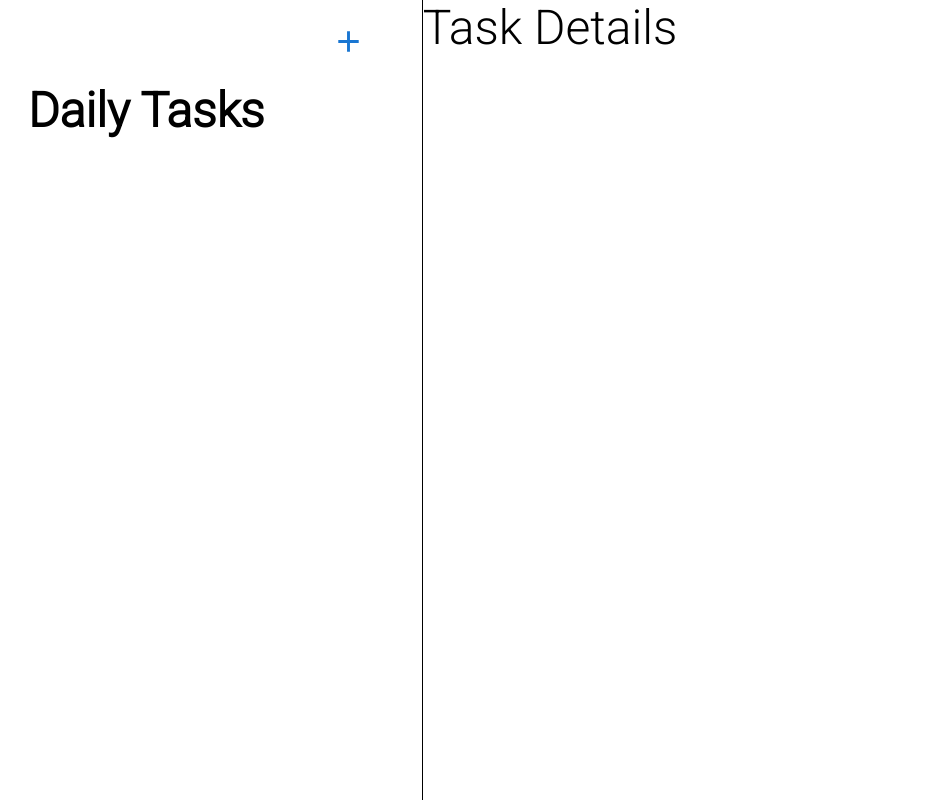
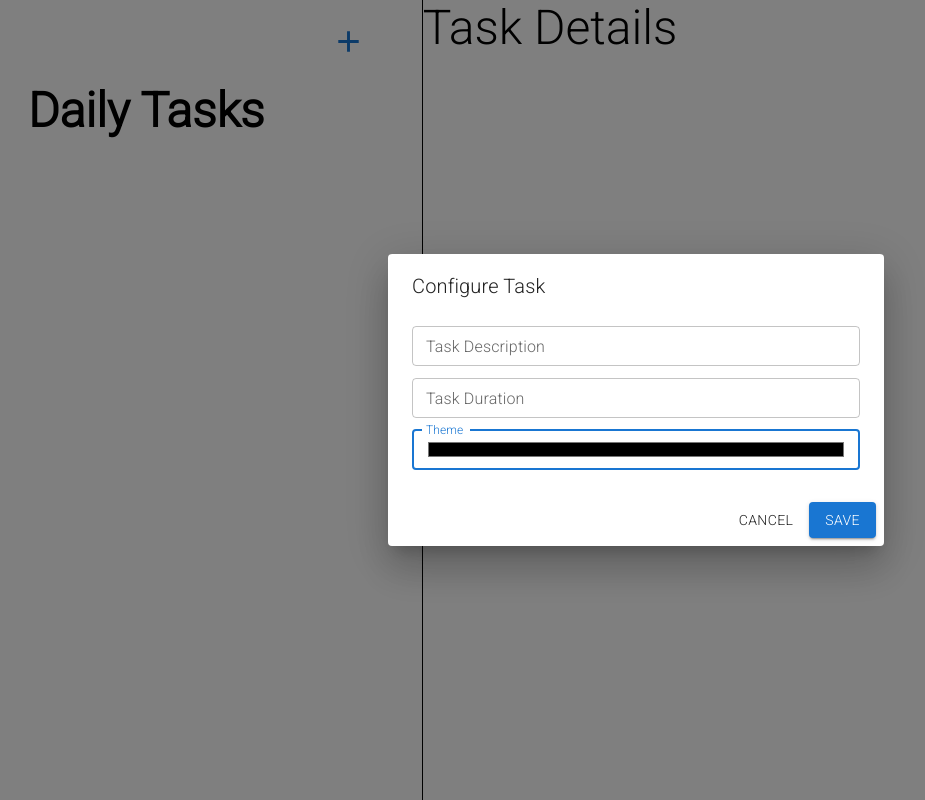
Before and after one commit to arkeds/daily-tasks, a Next.js app: page / in a window 1280 px wide. Both pictures are taken after a click on the button 352 px from the left and 41 px from the top of the page. Shown: the whole page, without its empty margins (4-929 px from the left). Built offline with nearby package versions, Linux system fonts and the light colour scheme.

Commit message:
Created DialogueContext and TaskDialogue Component

```diff
--- /dev/null
+++ b/src/components/pages/home/components/TaskDialogue/index.tsx
@@ -0,0 +1,61 @@
+import {
+  Dialog,
+  DialogTitle,
+  DialogContent,
+  DialogActions,
+  Button,
+  TextField,
+} from "@mui/material";
+import { FC, useContext } from "react";
+import { useDialogueContext } from "../../context/DialogContext";
+
+const TaskDialogue: FC = () => {
+  const { state, closeDialogue } = useDialogueContext();
+  return (
+    <Dialog open={state.visible}>
+      <DialogTitle>Configure Task</DialogTitle>
+      <DialogContent>
+        <TextField
+          autoFocus
+          margin="dense"
+          id="taskName"
+          label="Task Description"
+          type="text"
+          fullWidth
+          variant="outlined"
+          size="small"
+        />
+        <TextField
+          autoFocus
+          margin="dense"
+          id="taskDuration"
+          label="Task Duration"
+          type="number"
+          fullWidth
+          variant="outlined"
+          size="small"
+        />
+        <TextField
+          autoFocus
+          margin="dense"
+          id="taskTheme"
+          label="Theme"
+          type="color"
+          fullWidth
+          variant="outlined"
+          size="small"
+        />
+      </DialogContent>
+      <DialogActions>
+        <Button color="inherit" onClick={() => closeDialogue()}>
+          Cancel
+        </Button>
+        <Button variant="contained" color="primary" onClick={() => {}}>
+          Save
+        </Button>
+      </DialogActions>
+    </Dialog>
+  );
+};
+
+export default TaskDialogue;
--- a/src/components/pages/home/components/TasksList/index.tsx
+++ b/src/components/pages/home/components/TasksList/index.tsx
@@ -1,15 +1,17 @@
 import { Grid, Paper, Typography, IconButton } from "@mui/material";
 import AddIcon from "@mui/icons-material/Add";
 import styles from "./taskslist.module.scss";
+import { useDialogueContext } from "@/components/pages/home/context/DialogContext";
 const TasksList = () => {
-  const addTask = () => {
+  const { openDialogue } = useDialogueContext();
+  const open = () => {
     //@ Todo
     // Toggle Dialogue
   };
   return (
     <Grid item lg={4} className={styles.taskslist}>
       <div className={styles.actionContainer}>
-        <IconButton color="primary" onClick={() => addTask()}>
+        <IconButton color="primary" onClick={() => openDialogue()}>
           <AddIcon fontSize="large" />
         </IconButton>
       </div>
--- /dev/null
+++ b/src/components/pages/home/context/DialogContext/index.tsx
@@ -0,0 +1,71 @@
+import { createContext, FC, ReactNode, useContext, useReducer } from "react";
+
+interface IProps {
+  children: ReactNode;
+}
+
+interface IDialogueState {
+  visible: boolean;
+}
+
+interface IDialogueAction {
+  type: string;
+  payload?: any;
+}
+
+interface IDialogueContext {
+  state: IDialogueState;
+  closeDialogue: () => void;
+  openDialogue: () => void;
+}
+
+const initialState: IDialogueState = {
+  visible: false,
+};
+
+const DialogueContext = createContext<IDialogueContext | null>(null);
+
+export const DialogueContextProvider: FC<IProps> = ({ children }) => {
+  const [state, dispatch] = useReducer(
+    (state: IDialogueState, action: IDialogueAction) => {
+      const { type } = action;
+      switch (type) {
+        case "OPEN_DIALOGUE":
+          return {
+            ...state,
+            visible: true,
+          };
+        case "CLOSE_DIALOGUE":
+          return {
+            ...state,
+            visible: false,
+          };
+        default: {
+          return state;
+        }
+      }
+    },
+    initialState
+  );
+
+  const closeDialogue = () => {
+    dispatch({
+      type: "CLOSE_DIALOGUE",
+    });
+  };
+
+  const openDialogue = () => {
+    dispatch({
+      type: "OPEN_DIALOGUE",
+    });
+  };
+  return (
+    <DialogueContext.Provider value={{ state, closeDialogue, openDialogue }}>
+      {children}
+    </DialogueContext.Provider>
+  );
+};
+
+export const useDialogueContext = () => {
+  return useContext(DialogueContext)!;
+};
--- a/src/components/pages/home/index.tsx
+++ b/src/components/pages/home/index.tsx
@@ -1,9 +1,14 @@
 import { Typography, Grid } from "@mui/material";
+import { useState } from "react";
+import TaskDialogue from "./components/TaskDialogue";
 import TasksList from "./components/TasksList";
+import { DialogueContextProvider } from "./context/DialogContext";
 import style from "./home.module.scss";
 
 export default function Home() {
   return (
+    <>
+      <DialogueContextProvider>
         <Grid container className={style.daily_tasks_home}>
           <TasksList />
           <Grid item lg={8}>
@@ -12,5 +17,8 @@ export default function Home() {
             </Typography>
           </Grid>
         </Grid>
+        <TaskDialogue />
+      </DialogueContextProvider>
+    </>
   );
 }
```
Also changed, not shown: src/components/pages/home/components/TaskDialogue/taskdialogue.module.scss (added). Lines whose indentation alone changed are shown as unchanged.
